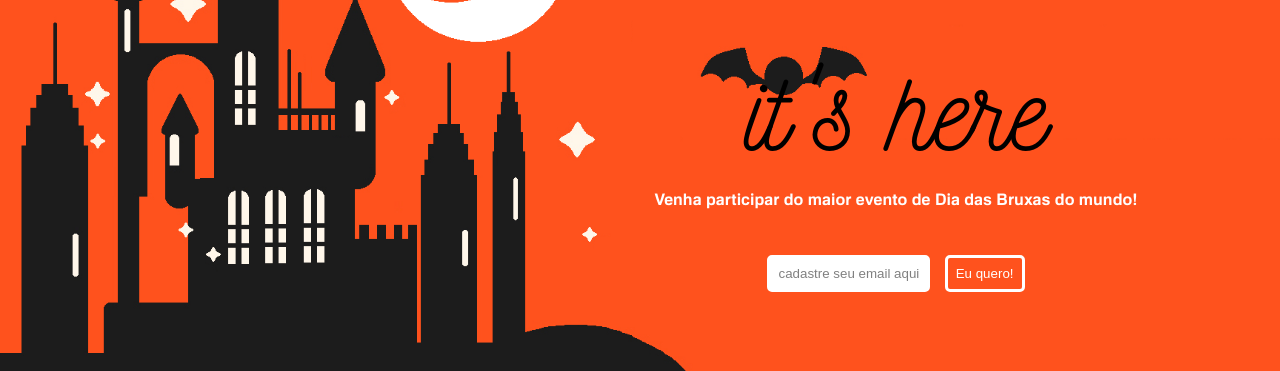
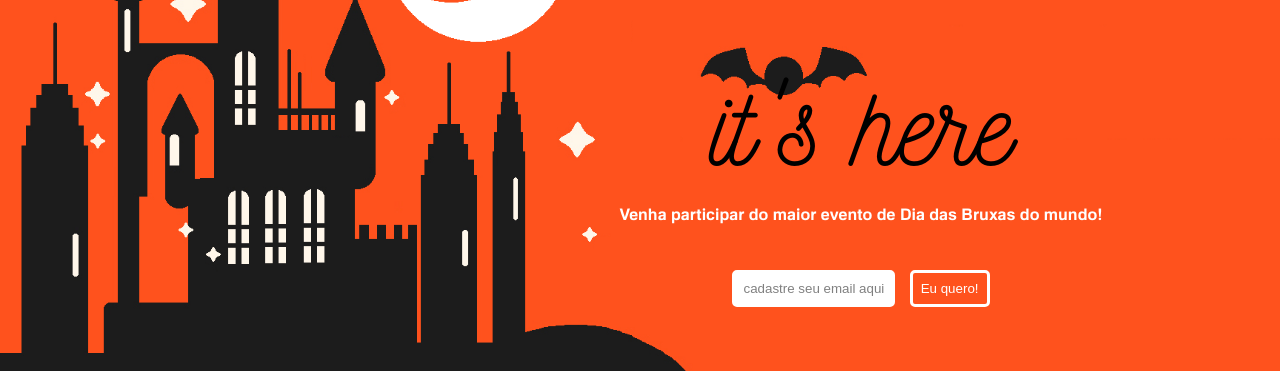
Before and after one commit to Schvuchov/ClonePage_Hallowen, a plain HTML site: page index.html in a window 1280 px wide. Shown: the part 276-647 px from the top of the page. Drawn offline with Linux system fonts and the light colour scheme.

Commit message:
ajustando texto

```diff
--- a/index.html
+++ b/index.html
@@ -25,9 +25,11 @@
 
 
         <section>
-            <h1 id="fontHallowen">HALLOWEN</h1>
-            <label id="fontHere">it's here</label>
-            <p>Venha participar do maior evento de Dia das Bruxas do mundo!</p>
+            <div id="divTitles">
+                <h1 id="fontHallowen">HALLOWEN</h1>
+                <label id="fontHere">it's here</label>
+                <p>Venha participar do maior evento de Dia das Bruxas do mundo!</p>
+            </div>
 
             <div id="divBtn">
                 <button id="btn1">cadastre seu email aqui</button>
--- a/style.css
+++ b/style.css
@@ -49,7 +49,7 @@ a{
 }
 
 main{
-    height: 70%;
+    height: 80%;
     display: flex;
 
 }
@@ -65,6 +65,15 @@ section{
     flex-direction: column;
     align-items: center;
     color: white;
+    margin-bottom: 50px;
+}
+
+#divTitles{
+    display: flex;
+    justify-content: center;
+    flex-direction: column;
+    align-items: center;
+    margin-right: 70px;
 }
 
 #fontHallowen{
@@ -85,19 +94,20 @@ section{
 
 #divBtn{
     margin: 30px;
+    margin-right: 100px;
 }
 
 footer{
     height: 10%;
     display: flex;
     justify-content: flex-end;
-    align-items: center;
 }
 
 #rodape{
     width: 20%;
     display: flex;
     justify-content: space-around;
+
 }
 
 .imgRedesSociais{
```
